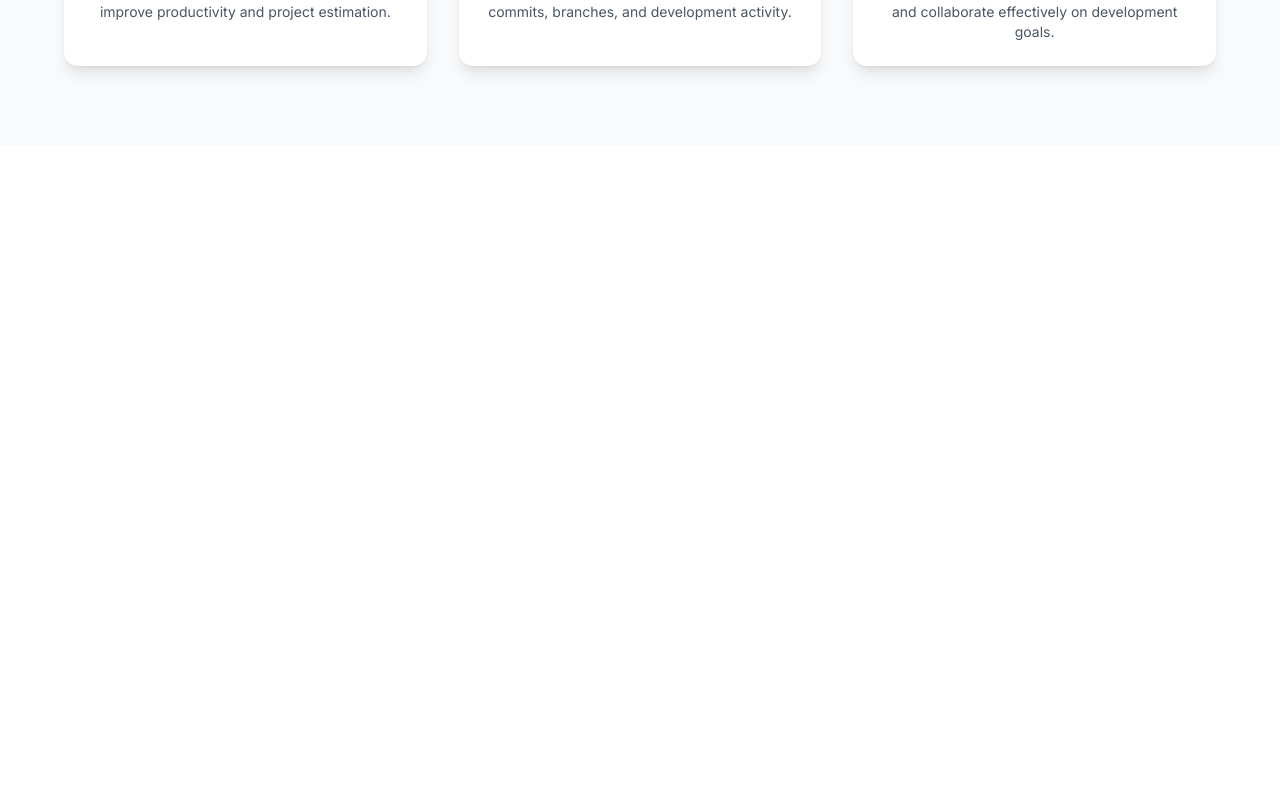
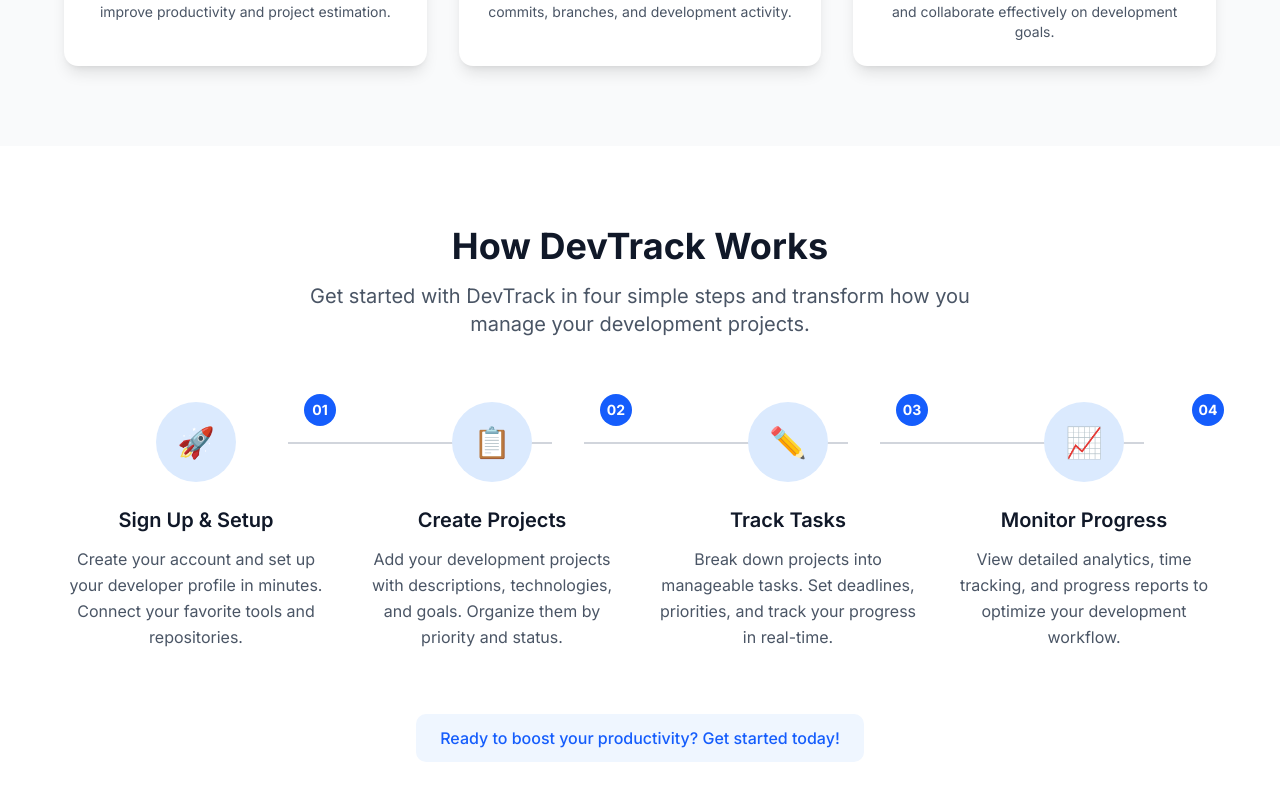
Before and after one commit to md-zeon/devtrack, a Next.js app: page / in a window 1280 px wide. Shown: the part 1466-2266 px from the top of the page. Before the commit the page ends 1612 px from the top, so only its background shows below. Built offline with nearby package versions, Linux system fonts and the light colour scheme.

Commit message:
implemented HowItWorks section with 4-step workflow guide
Co-authored-by: Amp <amp@ampcode.com>
Amp-Thread-ID: https://ampcode.com/threads/T-5e994604-5863-4563-a517-1c352f0b1869

```diff
--- a/src/app/page.js
+++ b/src/app/page.js
@@ -1,5 +1,6 @@
 import Hero from "@/components/Hero";
 import Features from "@/components/Features";
+import HowItWorks from "@/components/HowItWorks";
 
 export default function Home() {
 	return (
@@ -7,7 +8,7 @@
       {/* <Navbar /> */}
 			<Hero />
 			<Features />
-			{/* <HowItWorks /> */}
+			<HowItWorks />
 			{/* <Screenshots /> */}
 			{/* <Testimonials /> */}
 			{/* <FAQ /> */}
--- /dev/null
+++ b/src/components/HowItWorks.jsx
@@ -0,0 +1,75 @@
+const steps = [
+	{
+		step: "01",
+		title: "Sign Up & Setup",
+		description: "Create your account and set up your developer profile in minutes. Connect your favorite tools and repositories.",
+		icon: "🚀"
+	},
+	{
+		step: "02",
+		title: "Create Projects",
+		description: "Add your development projects with descriptions, technologies, and goals. Organize them by priority and status.",
+		icon: "📋"
+	},
+	{
+		step: "03",
+		title: "Track Tasks",
+		description: "Break down projects into manageable tasks. Set deadlines, priorities, and track your progress in real-time.",
+		icon: "✏️"
+	},
+	{
+		step: "04",
+		title: "Monitor Progress",
+		description: "View detailed analytics, time tracking, and progress reports to optimize your development workflow.",
+		icon: "📈"
+	}
+];
+
+export default function HowItWorks() {
+	return (
+		<section className="py-20 px-4 bg-white dark:bg-gray-800">
+			<div className="max-w-6xl mx-auto">
+				<div className="text-center mb-16">
+					<h2 className="text-4xl font-bold mb-4 text-gray-900 dark:text-white">
+						How DevTrack Works
+					</h2>
+					<p className="text-xl text-gray-600 dark:text-gray-300 max-w-2xl mx-auto">
+						Get started with DevTrack in four simple steps and transform how you manage your development projects.
+					</p>
+				</div>
+
+				<div className="grid md:grid-cols-2 lg:grid-cols-4 gap-8">
+					{steps.map((step, index) => (
+						<div key={index} className="text-center group">
+							<div className="relative mb-6">
+								<div className="w-20 h-20 mx-auto bg-blue-100 dark:bg-blue-900 rounded-full flex items-center justify-center text-3xl mb-4 group-hover:scale-110 transition-transform">
+									{step.icon}
+								</div>
+								<div className="absolute -top-2 -right-2 w-8 h-8 bg-blue-600 text-white rounded-full flex items-center justify-center text-sm font-bold">
+									{step.step}
+								</div>
+								{index < steps.length - 1 && (
+									<div className="hidden lg:block absolute top-10 left-full w-full h-0.5 bg-gray-300 dark:bg-gray-600 -translate-x-10"></div>
+								)}
+							</div>
+							<h3 className="text-xl font-semibold mb-3 text-gray-900 dark:text-white">
+								{step.title}
+							</h3>
+							<p className="text-gray-600 dark:text-gray-300 leading-relaxed">
+								{step.description}
+							</p>
+						</div>
+					))}
+				</div>
+
+				<div className="text-center mt-16">
+					<div className="inline-flex items-center px-6 py-3 bg-blue-50 dark:bg-blue-900/20 rounded-lg">
+						<span className="text-blue-600 dark:text-blue-400 font-medium">
+							Ready to boost your productivity? Get started today!
+						</span>
+					</div>
+				</div>
+			</div>
+		</section>
+	);
+}
```
